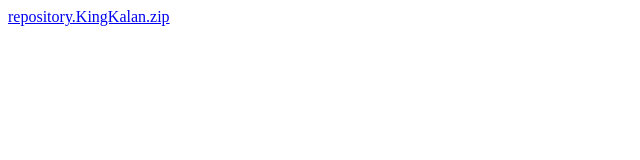
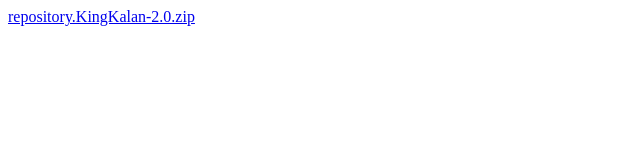
Before and after one commit to KingKalan/repo, a plain HTML site: page repository.KingKalan-master/index.html in a window 1280 px wide. Shown: the full height of the page, 0-640 px from the left. Drawn offline with Linux system fonts and the light colour scheme.

Commit message:
Update index.html

```diff
--- a/repository.KingKalan-master/index.html
+++ b/repository.KingKalan-master/index.html
@@ -1,2 +1,2 @@
 
-<a href="repository.KingKalan.zip">repository.KingKalan.zip</a>
+<a href="repository.KingKalan-2.0.zip">repository.KingKalan-2.0.zip</a>
```
